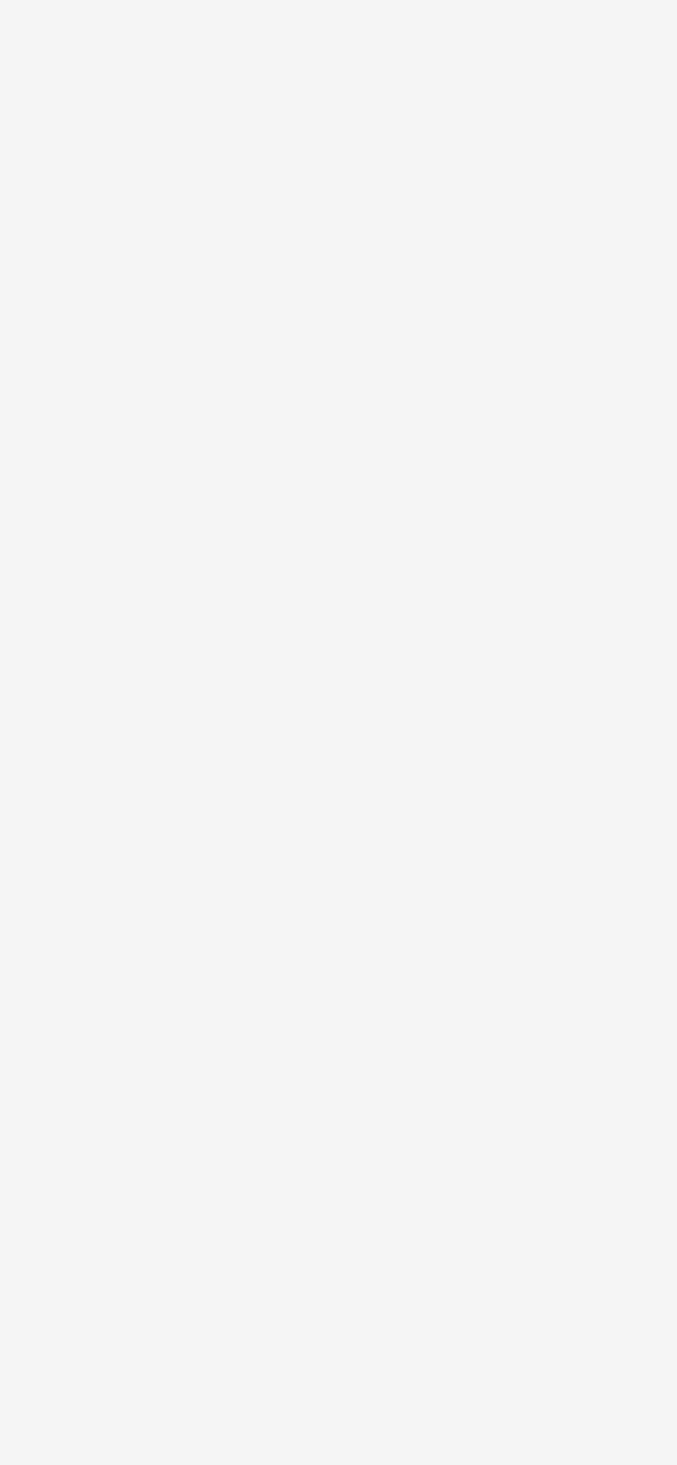
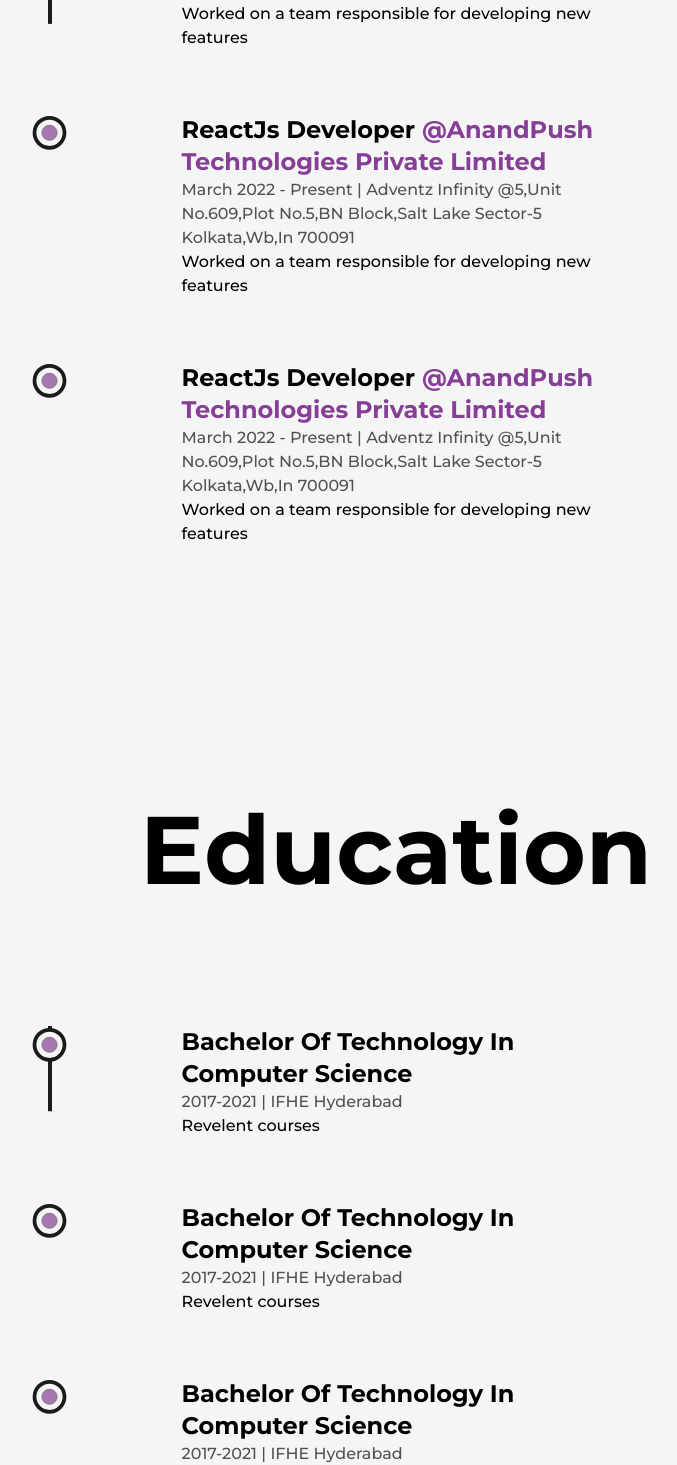
Before and after one commit to 01rohanv/my_portfolio, a Next.js app: page /about in a window 1280 px wide. Shown: the part 2946-4411 px from the top of the page, without its empty margins (244-921 px from the left). Before the commit the page ends 2310 px from the top, so only its background shows below. Built offline with nearby package versions, Linux system fonts and the light colour scheme.

Commit message:
experience and education

```diff
--- a/app/about/page.js
+++ b/app/about/page.js
@@ -7,6 +7,8 @@
 import profilePic from "../../public/images/developing.jpg";
 import { useInView, useMotionValue, useSpring } from "framer-motion";
 import Skills from "../components/Skills";
+import Experience from "../components/Experience";
+import Education from "../components/Education";
 
 const AnimatedNumbers = ({ value }) => {
   const ref = useRef(null);
@@ -97,6 +99,8 @@
             </div>
           </div>
           <Skills />
+          <Experience />
+          <Education />
         </Layout>
       </main>
     </>
--- /dev/null
+++ b/app/components/Education.jsx
@@ -0,0 +1,67 @@
+import React, { useRef } from "react";
+import { motion, useScroll } from "framer-motion";
+import LiIcon from "./LiIcon";
+
+const Details = ({ type, time, place, info }) => {
+  const ref = useRef(null);
+  return (
+    <li
+      ref={ref}
+      className="my-8 first:mt-0 last:mb-0 w-[60%] mx-auto flex flex-col items-center justify-between"
+    >
+      <LiIcon reference={ref} />
+      <motion.div
+        initial={{ y: 50 }}
+        whileInView={{ y: 0 }}
+        transition={{ duration: 0.5, type: "spring" }}
+      >
+        <h3 className="capitalize font-bold text-2xl">{type}</h3>
+        <span className="capitalize font-medium text-dark/75">
+          {time} | {place}
+        </span>
+        <p className="font-medium w-full">{info}</p>
+      </motion.div>
+    </li>
+  );
+};
+
+const Education = () => {
+  const ref = useRef(null);
+  const { scrollYProgress } = useScroll({
+    target: ref,
+    offset: ["start end", "center start"],
+  });
+  return (
+    <div className="my-64">
+      <h2 className="font-bold text-8xl mb-32 w-full text-center">Education</h2>
+      <div ref={ref} className="w-[75%] mx-auto relative">
+        <motion.div
+          style={{ scaleY: scrollYProgress }}
+          className="absolute left-9 top-0 w-[4px] h-full bg-dark origin-top"
+        />
+        <ul className="w-full flex flex-col items-start justify-between ml-4">
+          <Details
+            type="Bachelor of Technology In Computer Science"
+            time="2017-2021"
+            place="IFHE Hyderabad"
+            info="Revelent courses"
+          />
+          <Details
+            type="Bachelor of Technology In Computer Science"
+            time="2017-2021"
+            place="IFHE Hyderabad"
+            info="Revelent courses"
+          />
+          <Details
+            type="Bachelor of Technology In Computer Science"
+            time="2017-2021"
+            place="IFHE Hyderabad"
+            info="Revelent courses"
+          />
+        </ul>
+      </div>
+    </div>
+  );
+};
+
+export default Education;
--- /dev/null
+++ b/app/components/Experience.jsx
@@ -0,0 +1,92 @@
+import React, { useRef } from "react";
+import { motion, useScroll } from "framer-motion";
+import LiIcon from "./LiIcon";
+
+const Details = ({ position, company, companyLink, time, address, work }) => {
+  const ref = useRef(null);
+  return (
+    <li
+      ref={ref}
+      className="my-8 first:mt-0 last:mb-0 w-[60%] mx-auto flex flex-col items-center justify-between"
+    >
+      <LiIcon reference={ref} />
+      <motion.div
+        initial={{ y: 50 }}
+        whileInView={{ y: 0 }}
+        transition={{ duration: 0.5, type: "spring" }}
+      >
+        <h3 className="capitalize font-bold text-2xl">
+          {position}&nbsp;
+          <a
+            href={companyLink}
+            target="_blank"
+            className="text-primary capitalize"
+          >
+            @{company}
+          </a>
+        </h3>
+        <span className="capitalize font-medium text-dark/75">
+          {time} | {address}
+        </span>
+        <p className="font-medium w-full">{work}</p>
+      </motion.div>
+    </li>
+  );
+};
+
+const Experience = () => {
+  const ref = useRef(null);
+  const { scrollYProgress } = useScroll({
+    target: ref,
+    offset: ["start end", "center start"],
+  });
+  return (
+    <div className="my-64">
+      <h2 className="font-bold text-8xl mb-32 w-full text-center">
+        Experience
+      </h2>
+      <div ref={ref} className="w-[75%] mx-auto relative">
+        <motion.div
+          style={{ scaleY: scrollYProgress }}
+          className="absolute left-9 top-0 w-[4px] h-full bg-dark origin-top"
+        />
+        <ul className="w-full flex flex-col items-start justify-between ml-4">
+          <Details
+            position="ReactJs Developer"
+            company="AnandPush Technologies Private Limited"
+            time="March 2022 - Present"
+            address="Adventz Infinity @5,Unit No.609,Plot No.5,BN Block,Salt Lake Sector-5 Kolkata,Wb,In 700091"
+            work="Worked on a team responsible for developing new features"
+            companyLink="https://atpl.live/"
+          />
+          <Details
+            position="ReactJs Developer"
+            company="AnandPush Technologies Private Limited"
+            time="March 2022 - Present"
+            address="Adventz Infinity @5,Unit No.609,Plot No.5,BN Block,Salt Lake Sector-5 Kolkata,Wb,In 700091"
+            work="Worked on a team responsible for developing new features"
+            companyLink="https://atpl.live/"
+          />
+          <Details
+            position="ReactJs Developer"
+            company="AnandPush Technologies Private Limited"
+            time="March 2022 - Present"
+            address="Adventz Infinity @5,Unit No.609,Plot No.5,BN Block,Salt Lake Sector-5 Kolkata,Wb,In 700091"
+            work="Worked on a team responsible for developing new features"
+            companyLink="https://atpl.live/"
+          />
+          <Details
+            position="ReactJs Developer"
+            company="AnandPush Technologies Private Limited"
+            time="March 2022 - Present"
+            address="Adventz Infinity @5,Unit No.609,Plot No.5,BN Block,Salt Lake Sector-5 Kolkata,Wb,In 700091"
+            work="Worked on a team responsible for developing new features"
+            companyLink="https://atpl.live/"
+          />
+        </ul>
+      </div>
+    </div>
+  );
+};
+
+export default Experience;
--- /dev/null
+++ b/app/components/LiIcon.jsx
@@ -0,0 +1,36 @@
+import React from "react";
+import { motion, useScroll } from "framer-motion";
+
+const LiIcon = ({ reference }) => {
+  const { scrollYProgress } = useScroll({
+    target: reference,
+    offset: ["center end", "center center"],
+  });
+  return (
+    <figure className="absolute left-0 stroke-dark">
+      <svg className="-rotate-90" width="75" height="75" viewBox="0 0 100 100">
+        <circle
+          cx="75"
+          cy="50"
+          r="20"
+          className="stroke-primary stroke-1 fill-none"
+        />
+        <motion.circle
+          cx="75"
+          cy="50"
+          r="20"
+          className=" stroke-[5px] fill-light"
+          style={{ pathLength: scrollYProgress }}
+        />
+        <circle
+          cx="75"
+          cy="50"
+          r="10"
+          className="animate-pulse stroke-1 fill-primary"
+        />
+      </svg>
+    </figure>
+  );
+};
+
+export default LiIcon;
```
